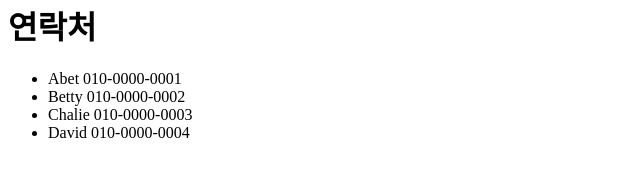
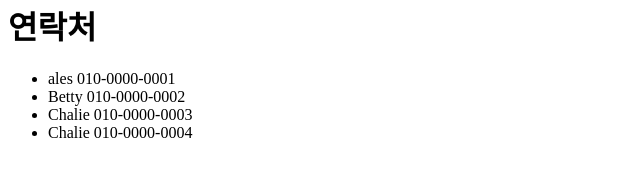
Before and after one commit to kingroma/information-client-react, a React app: page / in a window 1280 px wide. Shown: the part 265-442 px from the top of the page, without its empty margins (0-640 px from the left). Built offline with nearby package versions, Linux system fonts and the light colour scheme.

Commit message:
연락처 component 구조화

```diff
--- /dev/null
+++ b/src/components/ContactInfo.js
@@ -0,0 +1,9 @@
+import React from 'react';
+
+export default class ContactInfo extends React.Component {
+  render(){
+    return(
+      <li>{this.props.name} {this.props.phone}</li>
+    );
+  }
+}
--- a/src/components/Contacts.js
+++ b/src/components/Contacts.js
@@ -1,16 +1,33 @@
 import React from 'react';
+import ContactInfo from './ContactInfo';
 
 export default class Contacts extends React.Component {
+
+  constructor(props) {
+    super(props);
+
+    this.state = {
+      contactData : [
+        {name:"ales", phone:"010-0000-0001"},
+        {name:"Betty", phone:"010-0000-0002"},
+        {name:"Chalie", phone:"010-0000-0003"},
+        {name:"Chalie", phone:"010-0000-0004"}
+      ]
+    }
+  }
+
 
   render(){
     return(
       <div>
         <h1>연락처</h1>
         <ul>
-          <li>Abet 010-0000-0001</li>
-          <li>Betty 010-0000-0002</li>
-          <li>Chalie 010-0000-0003</li>
-          <li>David 010-0000-0004</li>
+          {this.state.contactData.map((contact,i) => {
+            return (<ContactInfo name={contact.name}
+                                phone={contact.phone}
+                                key={i}
+                  />);
+          })}
         </ul>
       </div>
     );
```
